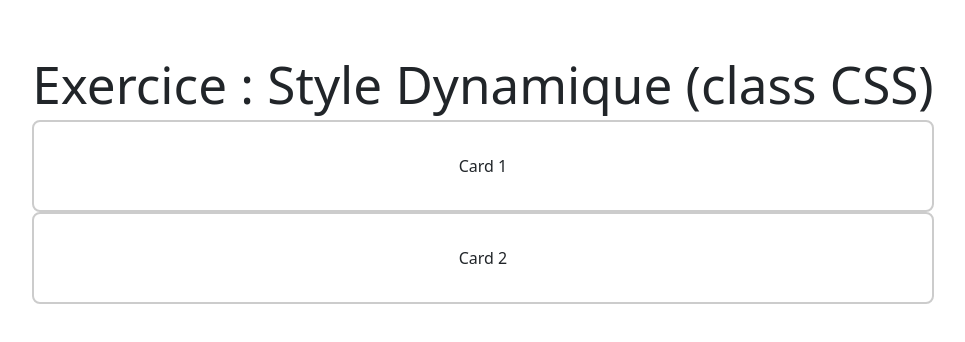
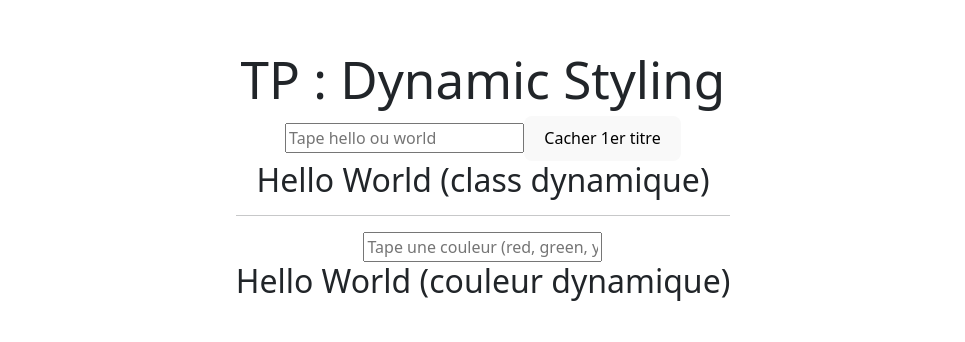
Before and after one commit to Gosselin11/vue-exercices, a Vue app: page / in a window 1280 px wide. Shown: the part 220-562 px from the top of the page, without its empty margins (157-1122 px from the left). Built offline with nearby package versions, Linux system fonts and the light colour scheme.

Commit message:
TpStyleDynamique.vue

```diff
--- a/src/App.vue
+++ b/src/App.vue
@@ -7,7 +7,8 @@
 // import Bug from './components/Bug.vue'
 // import TpReactivite from './components/TpReactivite.vue'
 // import ExerciceDynamique from './components/ExerciceDynamique.vue'
-import ExerciceDynamiqueCss from './components/ExerciceDynamiqueCss.vue'
+// import ExerciceDynamiqueCss from './components/ExerciceDynamiqueCss.vue'
+import TpStyleDynamique from './components/TpStyleDynamique.vue'
 </script>
 
 <template>
@@ -28,8 +29,9 @@ import ExerciceDynamiqueCss from './components/ExerciceDynamiqueCss.vue'
      <TpEventBinding />
      <Bug />
      <TpReactivite />
-     <ExerciceDynamique />-->
-     <ExerciceDynamiqueCss />
+     <ExerciceDynamique />
+     <ExerciceDynamiqueCss />-->
+     <TpStyleDynamique />
   </div>
 </template>
 
--- /dev/null
+++ b/src/components/TpStyleDynamique.vue
@@ -0,0 +1,77 @@
+<template>
+  <div>
+    <h1>TP : Dynamic Styling</h1>
+
+    <!-- Input 1  -->
+    <div>
+      <input
+        type="text"
+        placeholder="Tape hello ou world"
+        v-model="textClass"
+      />
+
+      <button @click="showFirst = !showFirst">
+        {{ showFirst ? 'Cacher 1er titre' : 'Afficher 1er titre' }}
+      </button>
+
+      <!-- 1er titre  -->
+      <h2
+        v-if="showFirst"
+        :class="firstTitleClass"
+      >
+        Hello World (class dynamique)
+      </h2>
+    </div>
+
+    <hr />
+
+    <!-- Input 2 -->
+    <div>
+      <input
+        type="text"
+        placeholder="Tape une couleur (red, green, yellow...)"
+        v-model="bgColor"
+      />
+
+      <!-- 2e titre  -->
+      <h2 :style="{ backgroundColor: bgColor }">
+        Hello World (couleur dynamique)
+      </h2>
+    </div>
+  </div>
+</template>
+
+<script setup>
+import { ref, computed } from 'vue'
+
+const showFirst = ref(true)
+const textClass = ref('')
+const bgColor = ref('')
+
+// Classe dynamique
+const firstTitleClass = computed(() => {
+  if (textClass.value === 'hello') {
+    return 'maClasseHello'
+  }
+  if (textClass.value === 'world') {
+    return 'maClasseWorld'
+  }
+  return ''
+})
+</script>
+
+<style scoped>
+.maClasseHello {
+  color: white;
+  background-color: dodgerblue;
+  padding: 0.5rem 1rem;
+  border-radius: 4px;
+}
+
+.maClasseWorld {
+  color: white;
+  background-color: purple;
+  padding: 0.5rem 1rem;
+  border-radius: 4px;
+}
+</style>
```
